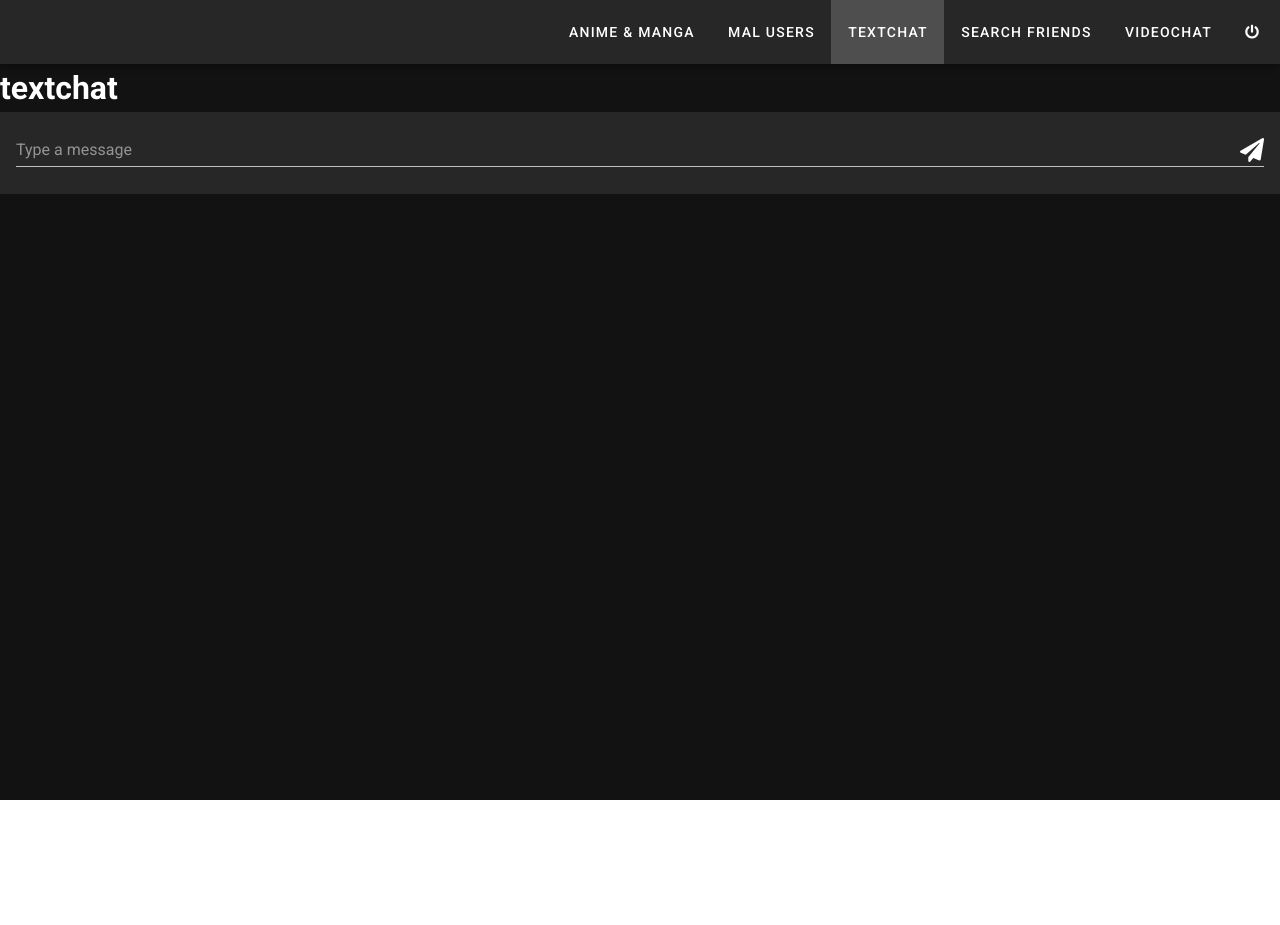
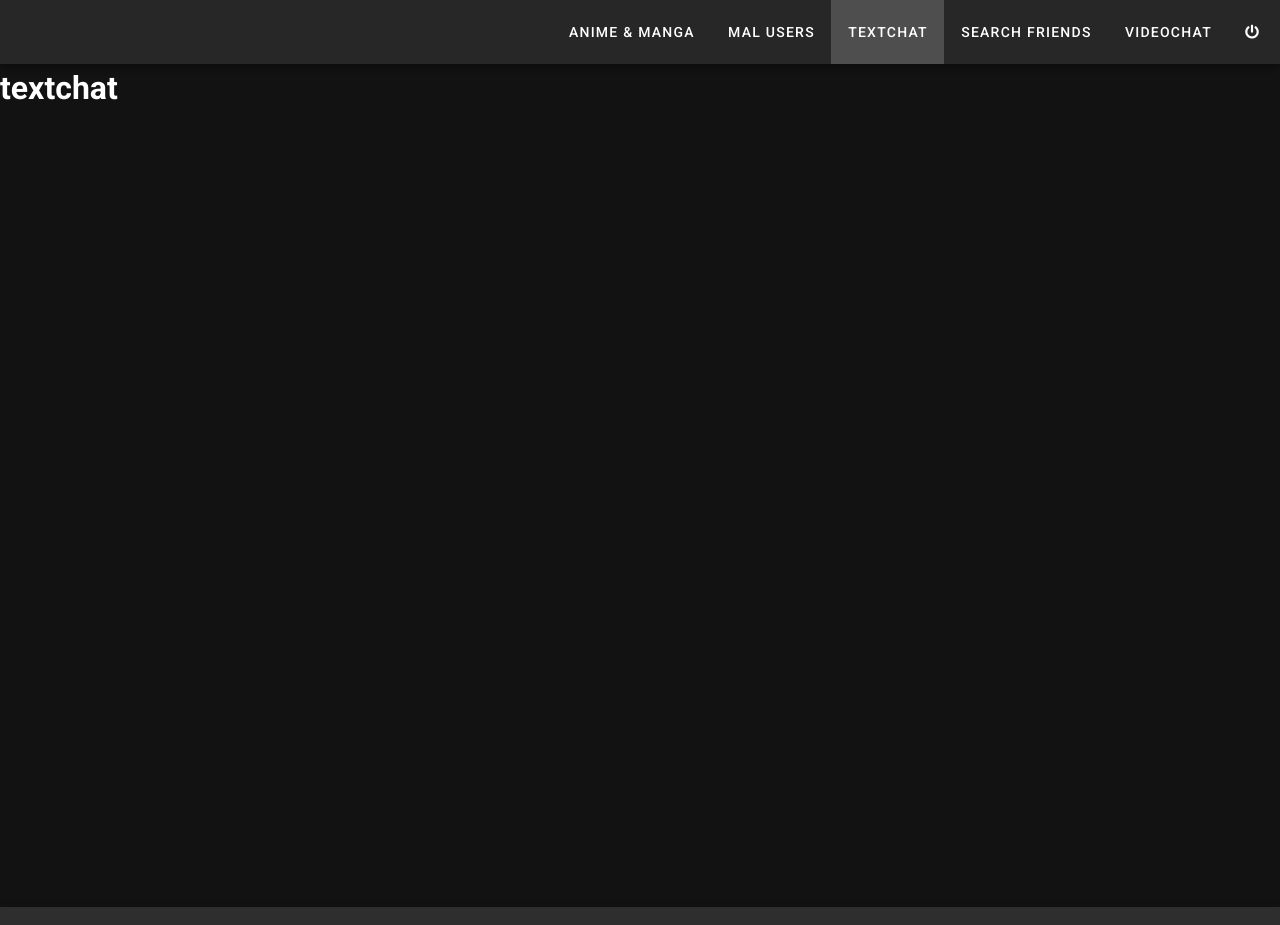
Before and after one commit to BeauTaapken/animeChat-Frontend, a Vue app: page /textchat in a window 1280 px wide. Shown: the top 925 px of the page. Before the commit the page ends 800 px from the top, so only its background shows below. Built offline with nearby package versions, Linux system fonts and the light colour scheme; no server answers; sample sign-in values are in the browser's storage.

Commit message:
* changed content header to be json

```diff
--- a/src/components/NonFriendList.vue
+++ b/src/components/NonFriendList.vue
@@ -61,9 +61,9 @@ export default {
         user: this.email,
         friend: friendEmail
       };
-
       this.request.open("POST", "https://localhost:8082/friend/addfriend");
-      this.request.setRequestHeader("Content-Type", "text/plain");
+      this.request.setRequestHeader("Accept", "application/json");
+      this.request.setRequestHeader("Content-type", "application/json");
       this.request.onreadystatechange = function() {
         if (this.readyState === 4) {
           if (this.status === 200) {
--- a/src/views/Login.vue
+++ b/src/views/Login.vue
@@ -103,7 +103,8 @@ export default {
       };
 
       this.request.open("POST", "https://localhost:8082/user/adduser");
-      this.request.setRequestHeader("Content-Type", "text/plain");
+      this.request.setRequestHeader("Accept", "application/json");
+      this.request.setRequestHeader("Content-type", "application/json");
       this.request.send(JSON.stringify(jsonUser));
     }
   }
--- a/src/views/textchat.vue
+++ b/src/views/textchat.vue
@@ -2,7 +2,7 @@
   <div id="flexbox">
     <h1>textchat</h1>
     <div id="textChat" ref="textChat"></div>
-    <v-footer>
+    <v-bottom-navigation>
       <v-text-field
         id="messageInput"
         placeholder="Type a message"
@@ -10,7 +10,7 @@
         @click:append="sendMessage"
         v-model="content"
       ></v-text-field>
-    </v-footer>
+    </v-bottom-navigation>
   </div>
 </template>
 
@@ -112,6 +112,13 @@ export default {
       messageElement.appendChild(textElement);
 
       this.textchat.appendChild(messageElement);
+
+      this.updateScroll();
+    },
+
+    updateScroll(){
+      let element = document.getElementById("textChat");
+      element.scrollTop = element.scrollHeight;
     }
   },
   beforeDestroy() {
@@ -121,5 +128,10 @@ export default {
 </script>
 
 <style scoped>
-
+  #textChat{
+    overflow-y: scroll;
+    height: 795px;
+    /*display: flex;*/
+    /*flex-direction: column-reverse;*/
+  }
 </style>
```
